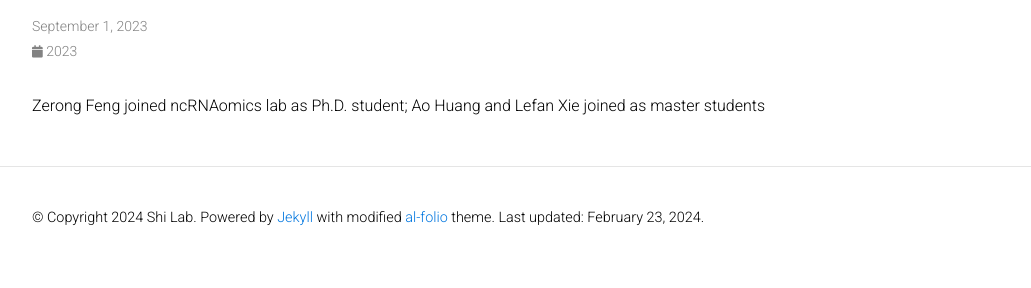
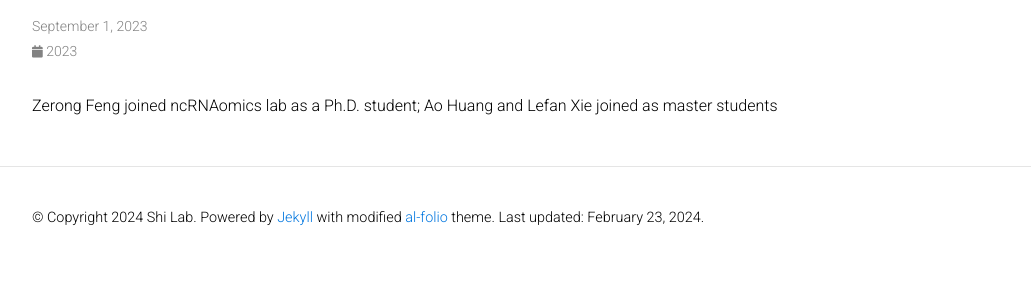
Before and after one commit to junchaoshi/junchaoshi.github.io, a Jekyll site: the page built from _news/2023-09-01.md, in a window 1280 px wide. Shown: the part 145-433 px from the top of the page, without its empty margins (223-1254 px from the left). Built offline with Jekyll 4.4.1, drawn with Linux system fonts in a browser that asks for light colours; comment, search, counter and statistics services are not loaded; a style sheet for code colours, icons or effects is not loaded.

Commit message:
update news

```diff
--- a/_news/2023-09-01.md
+++ b/_news/2023-09-01.md
@@ -4,4 +4,4 @@ date: 2023-09-01 09:00:00-0800
 inline: true
 ---
 
-Zerong Feng joined ncRNAomics lab as Ph.D. student; Ao Huang and Lefan Xie joined as master students
+Zerong Feng joined ncRNAomics lab as a Ph.D. student; Ao Huang and Lefan Xie joined as master students
```
